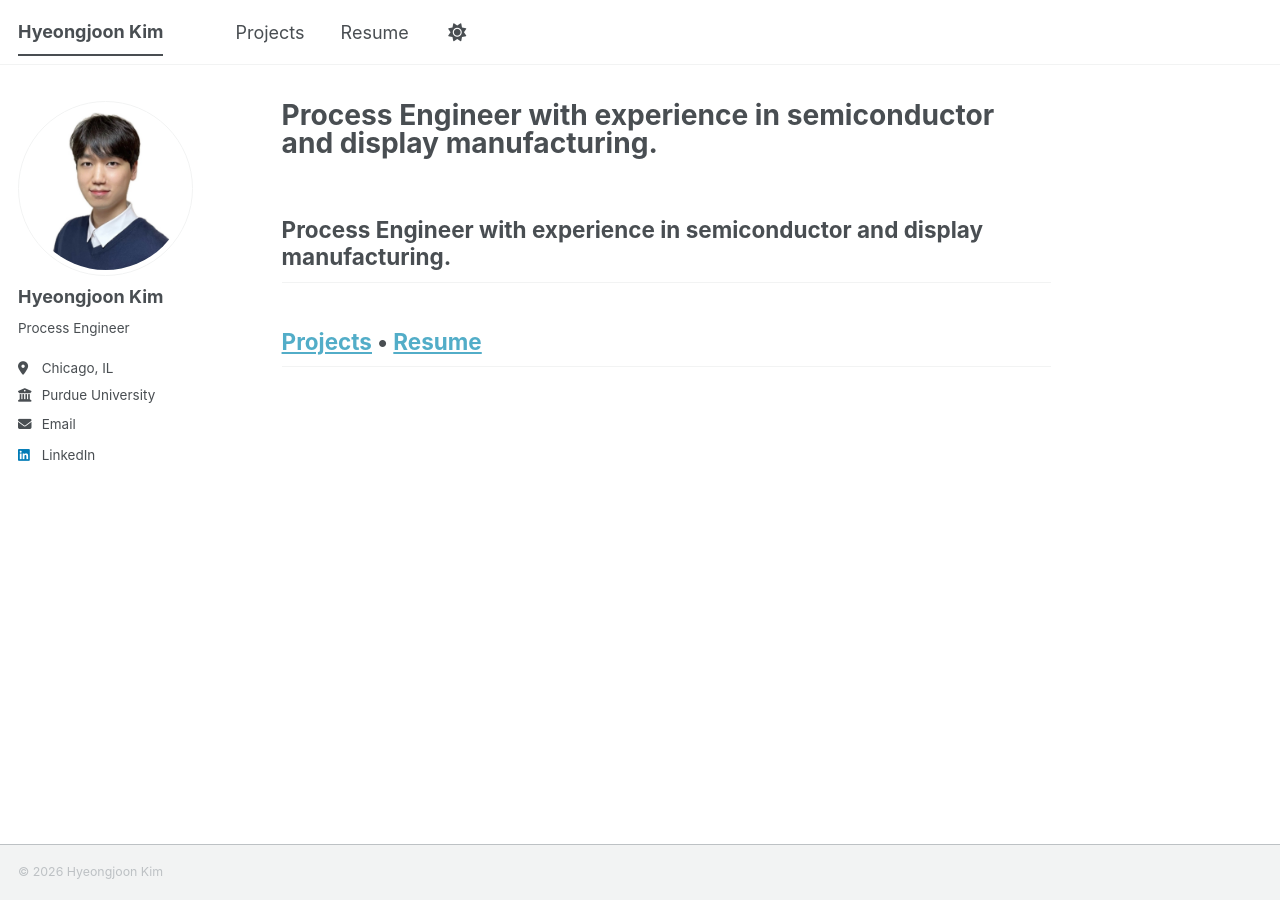
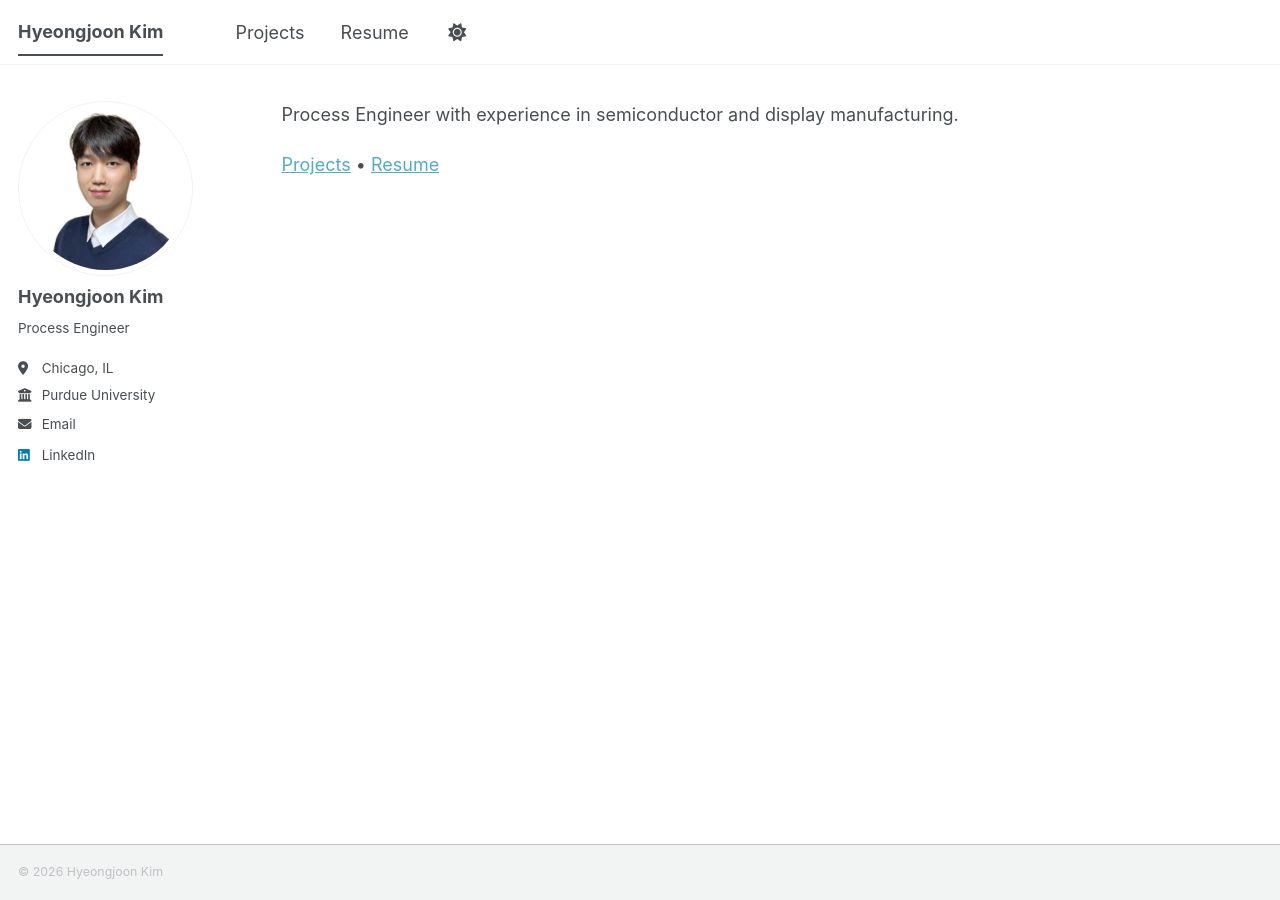
Before and after one commit to joonk1214/joonk1214.github.io, a Jekyll site: the page built from _pages/about.md, in a window 1280 px wide. Built offline with Jekyll 4.4.1, drawn with Linux system fonts in a browser that asks for light colours; a script bundle is joined from its source files by our own code; library files that are not in the unit come from our copies; our own code applies the rules of GitHub Pages for plain Markdown files.

Commit message:
Update about.md

```diff
--- a/_pages/about.md
+++ b/_pages/about.md
@@ -6,6 +6,6 @@ redirect_from:
   - /about.html
 ---
 
-## Process Engineer with experience in semiconductor and display manufacturing.
+Process Engineer with experience in semiconductor and display manufacturing.
 
-## [Projects](/portfolio/) • [Resume](/resume/)
+[Projects](/portfolio/) • [Resume](/resume/)
```
